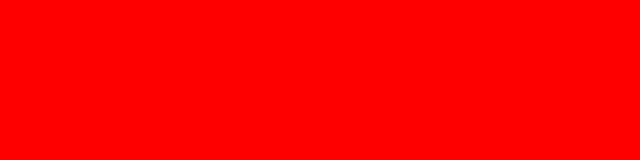
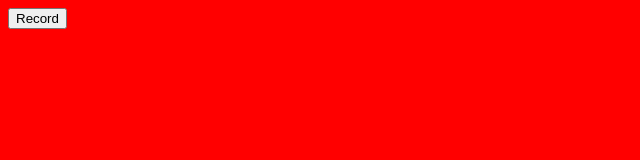
Before and after one commit to idunnourname/idunnourname.github.io, a plain HTML site: page TimeRecorder/index.html in a window 1280 px wide. Shown: the whole page, without its empty margins (0-640 px from the left). Drawn offline with Linux system fonts and the light colour scheme.

Commit message:
Update index.html

```diff
--- a/TimeRecorder/index.html
+++ b/TimeRecorder/index.html
@@ -6,6 +6,6 @@
 <script type="text/javascript" src="script.js"></script>
 </head>
 <body>
-
+<input type="button" value="Record" onclick="record()">
 </body>
 </html>
```
